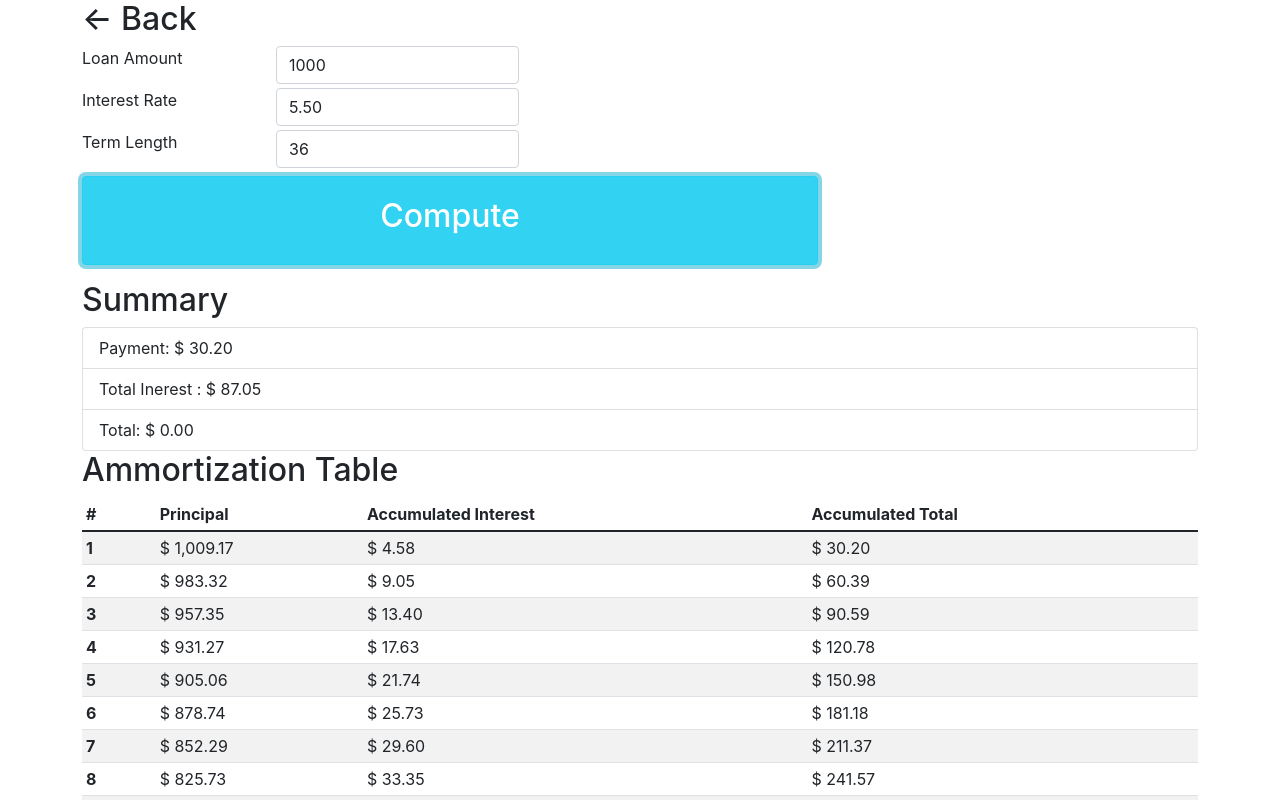
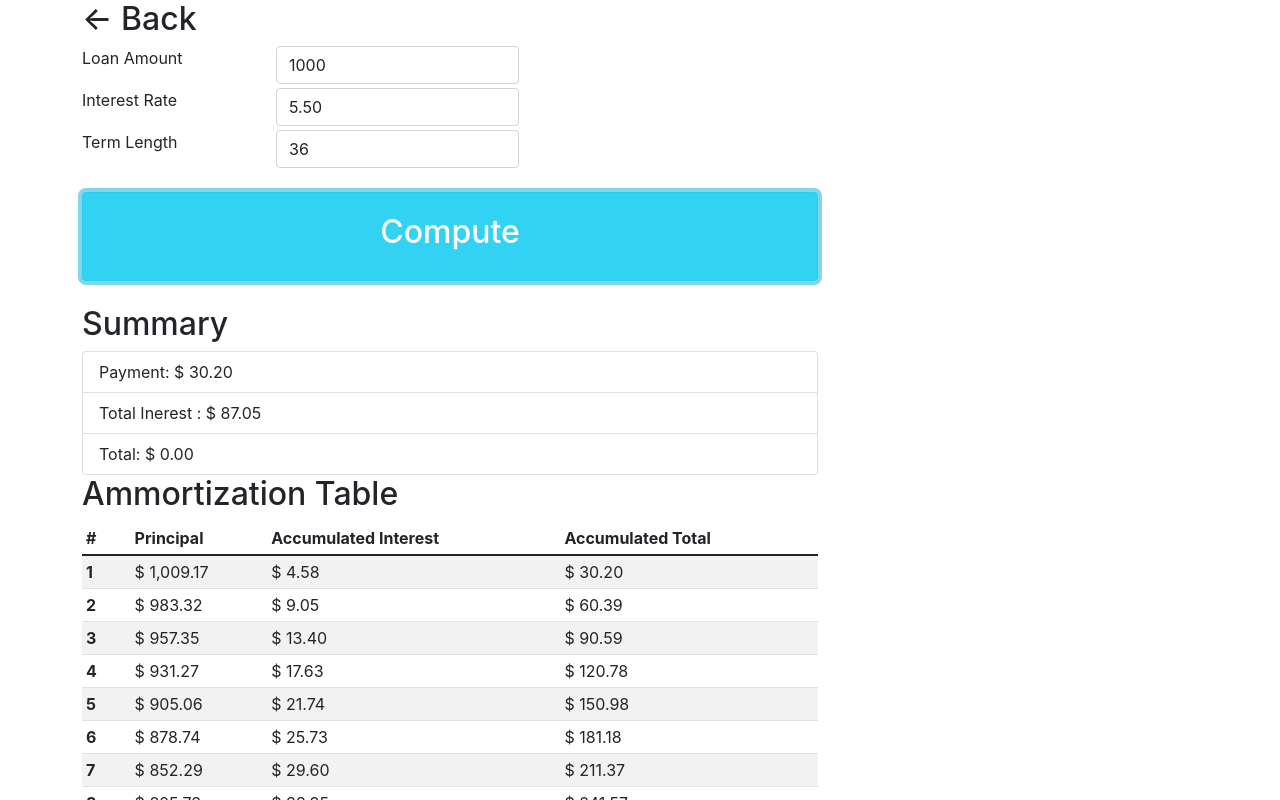
Before and after one commit to fernandozamoraj/nextjsplayground, a Next.js app: page /ammortizationCalculator in a window 1280 px wide. Both pictures are taken after a click on the button "Compute". Shown: the top 800 px of the page. Built offline with nearby package versions, Linux system fonts and the light colour scheme.

Commit message:
Some alignment cleanup

```diff
--- a/pages/ammortizationCalculator.js
+++ b/pages/ammortizationCalculator.js
@@ -96,7 +96,7 @@ const AmmortizationCalculator = () =>{
                     <div className="col-2">
                         <label htmlFor="interestRateInput" className="form-label">Interest Rate</label>
                     </div>
-                    <div className="col-3">
+                    <div className="col-3 text-end">
                         <NumericInput
                         style={false}
                         step={0.01}
@@ -113,7 +113,7 @@ const AmmortizationCalculator = () =>{
                     <div className="col-2">
                         <label htmlFor="termLengthInMonthsInput" className="form-label">Term Length</label>
                     </div>
-                    <div className="col-3">
+                    <div className="col-3 text-end">
                         <NumericInput
                         style={false}
                         step={1}
@@ -127,7 +127,7 @@ const AmmortizationCalculator = () =>{
 
                     </div>
                 </div>
-                <div className="row mt-2">
+                <div className="row mt-4">
                     <div className="col-sm-8 col-offset-1">
                         <ActionButton onClick={()=>handleCalculate()} text="Compute"/>
                     </div>
@@ -136,7 +136,8 @@ const AmmortizationCalculator = () =>{
             {
                 ammortizationTable.length > 0 &&
                 (
-                    <>
+                    <div className="row mt-2">
+                        <div className="col-sm-8 col-offset-1">
                             <h2>Summary</h2>
                                 <ul className="list-group">
                                     <li className="list-group-item">Payment: {`${getFormattedCurrency(payment)}`}</li>
@@ -164,7 +165,8 @@ const AmmortizationCalculator = () =>{
                                     ))}
                                 </tbody>
                             </table>
-                </>)
+                        </div>
+                    </div>)
             }
         </div>
         </div>
```
Lines whose indentation alone changed are shown as unchanged.
